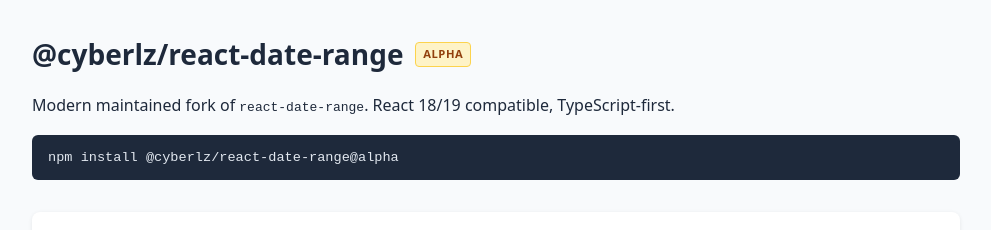
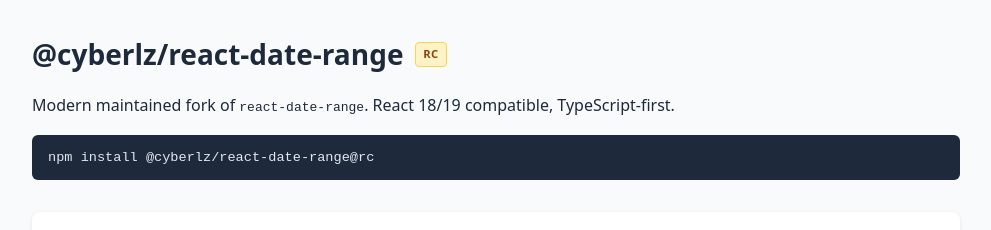
Before and after one commit to sokaluis/react-date-range, a React (Vite) app in the folder demo/: page / in a window 1280 px wide. Shown: the top 230 px of the page, without its empty margins (144-1135 px from the left). Built offline with nearby package versions, Linux system fonts and the light colour scheme.

Commit message:
docs: align rc release docs and demo

```diff
--- a/demo/index.html
+++ b/demo/index.html
@@ -3,7 +3,7 @@
   <head>
     <meta charset="UTF-8" />
     <meta name="viewport" content="width=device-width, initial-scale=1.0" />
-    <title>@cyberlz/react-date-range — Alpha Demo</title>
+    <title>@cyberlz/react-date-range — RC Demo</title>
     <style>
       *,
       *::before,
--- a/demo/package.json
+++ b/demo/package.json
@@ -10,7 +10,7 @@
     "typecheck": "tsc --noEmit"
   },
   "dependencies": {
-    "@cyberlz/react-date-range": "0.1.0-alpha.2",
+    "@cyberlz/react-date-range": "1.0.0-rc.0",
     "date-fns": "^3.6.0",
     "react": "^19.2.7",
     "react-dom": "^19.2.7"
--- a/demo/src/main.tsx
+++ b/demo/src/main.tsx
@@ -105,14 +105,14 @@
       <header>
         <h1>
           @cyberlz/react-date-range
-          <span className="badge">Alpha</span>
+          <span className="badge">RC</span>
         </h1>
         <p>
           Modern maintained fork of{' '}
           <code>react-date-range</code>. React 18/19 compatible, TypeScript-first.
         </p>
         <div className="install-block">
-          npm install @cyberlz/react-date-range@alpha
+          npm install @cyberlz/react-date-range@rc
         </div>
       </header>
 
```
Also changed, not shown: 8 other files (tests, documents, lock files or other folders).
